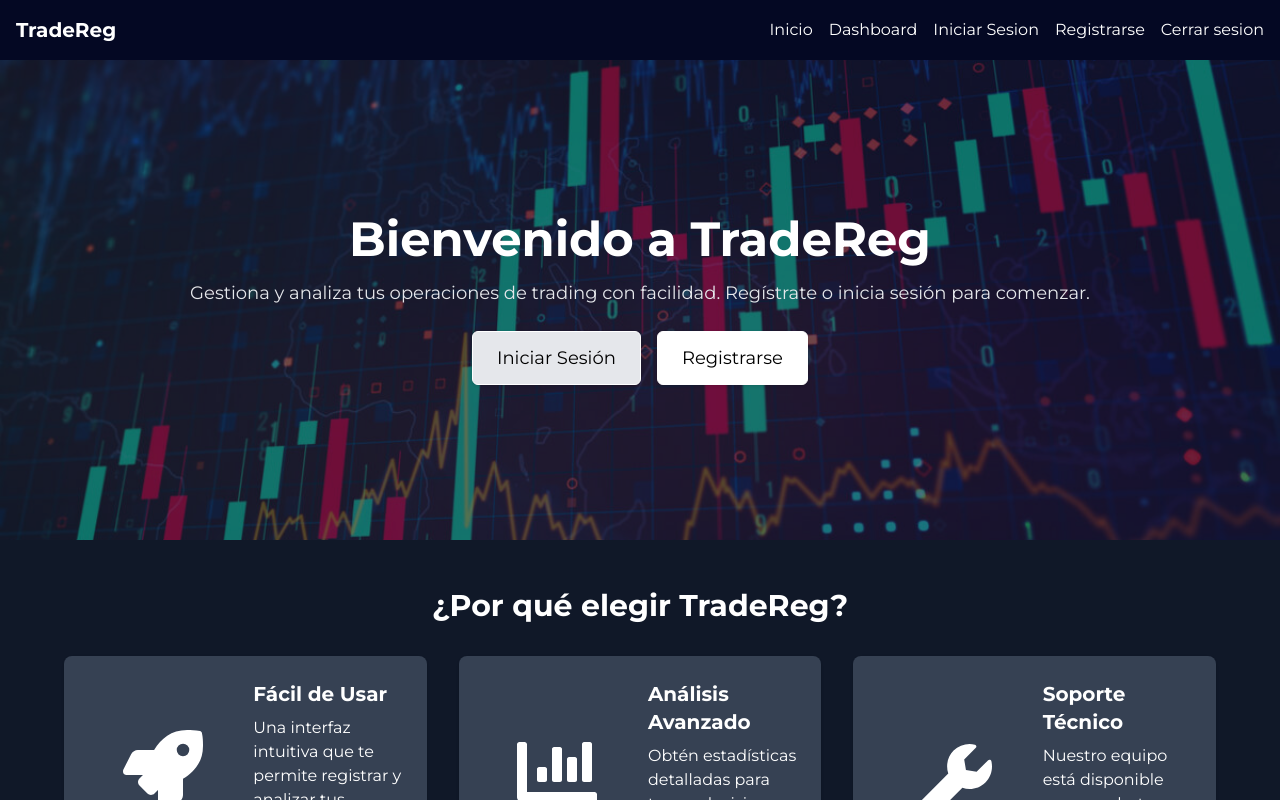
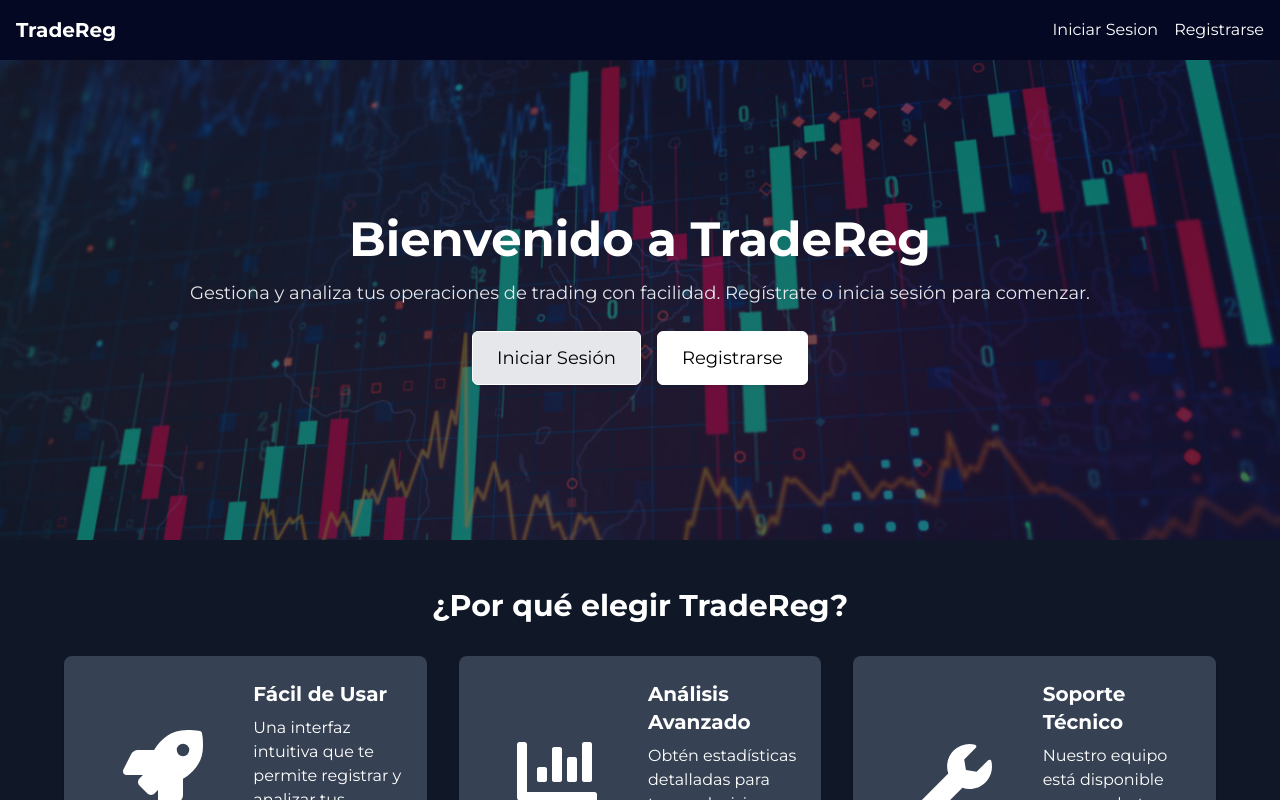
Before and after one commit to fertejj/tradereg-frontend, a React (Vite) app: page / in a window 1280 px wide. Shown: the top 800 px of the page. Built offline with nearby package versions, Linux system fonts and the light colour scheme; a web font is replaced by a local one.

Commit message:
manejo de login

```diff
--- a/src/components/common/NavBar.jsx
+++ b/src/components/common/NavBar.jsx
@@ -4,23 +4,35 @@ import { useContext } from "react";
 import { AuthContext } from "../../context/AuthContext";
 
 const NavBar = () => {
-  const { logout } = useContext(AuthContext);
+  const { logout, user } = useContext(AuthContext);
 
   return (
     <nav  className="bg-[#040823] text-white p-4 flex justify-between items-center">
 
       <Link to={"/"} className="text-xl font-bold">TradeReg</Link>
-      <ul className="sm:flex space-x-4 hidden ">
+      {user && (
+        <ul className="sm:flex space-x-4 hidden ">
         <li data-aos="fade-down" data-aos-delay="100">
           <Link to="/" className="hover:text-gray-300">
             Inicio
           </Link>
         </li>
         <li data-aos="fade-down" data-aos-delay="200">
-          <Link to="/dashboard" className="hover:text-gray-300">
-            Dashboard
-          </Link>
+        <Link to="/dashboard" className="hover:text-gray-300">
+          Dashboard
+        </Link>
+      </li>
+      <li data-aos="fade-down" data-aos-delay="400">
+          <p onClick={logout} className="hover:text-gray-300">
+            Cerrar sesion
+          </p>
         </li>
+
+      </ul>
+
+                  )}
+      {!user && (
+      <ul className="sm:flex space-x-4 hidden ">
         <li data-aos="fade-down" data-aos-delay="300">
           <Link to="/login" className="hover:text-gray-300">
             Iniciar Sesion
@@ -31,13 +43,12 @@ const NavBar = () => {
             Registrarse
           </Link>
         </li>
-        <li data-aos="fade-down" data-aos-delay="400">
-          <p onClick={logout} className="hover:text-gray-300">
-            Cerrar sesion
-          </p>
-        </li>
+
       </ul>
-      <div className="flex sm:hidden">
+
+
+      )}
+            <div className="flex sm:hidden">
         <SideBar />
       </div>
     </nav>
--- a/src/hooks/useLogin.jsx
+++ b/src/hooks/useLogin.jsx
@@ -1,15 +1,18 @@
 import { useContext, useState } from "react";
 import loginSchema from "../validation/loginSchema";
 import { AuthContext } from "../context/AuthContext";
+import { useNavigate } from "react-router-dom";
 
 const useLogin = () => {
   const authContext = useContext(AuthContext);
   if (!authContext) {
-    throw new Error("AuthContext no está disponible. Asegúrate de envolver tu aplicación con <AuthContext.Provider>");
+    throw new Error(
+      "AuthContext no está disponible. Asegúrate de envolver tu aplicación con <AuthContext.Provider>"
+    );
   }
 
   const { login } = authContext;
-
+  const navigate = useNavigate();
   const [formData, setFormData] = useState({ email: "", password: "" });
   const [errors, setErrors] = useState({});
   const [loading, setLoading] = useState(false);
@@ -33,7 +36,7 @@ const useLogin = () => {
 
   const handleLogin = async () => {
     setLoading(true);
-    setErrors({});  // Evita `null`
+    setErrors({}); // Evita `null`
 
     if (!formData || typeof formData.email === "undefined") {
       console.error("formData no está definido correctamente");
@@ -60,6 +63,7 @@ const useLogin = () => {
     }
 
     await handleLogin();
+    navigate("/dashboard");
     setLoading(false);
   };
 
--- a/src/pages/LoginPage.jsx
+++ b/src/pages/LoginPage.jsx
@@ -1,10 +1,16 @@
 import useLogin from "../hooks/useLogin";
 import Input from "../components/auth/Input";
 import Button from "../components/auth/Button";
+import { Navigate } from "react-router-dom";
+import { useContext } from "react";
+import { AuthContext } from "../context/AuthContext";
 
 const LoginPage = () => {
   const { formData, errors, loading, handleChange, handleSubmit } = useLogin();
-
+  const { user } = useContext(AuthContext);
+  if (user) {
+    return <Navigate to="/dashboard" />;
+  }
   return (
     <div className="flex justify-center items-center min-h-screen">
       <div className="bg-white p-6 rounded-3xl min-w-96 w-[30%]">
```
